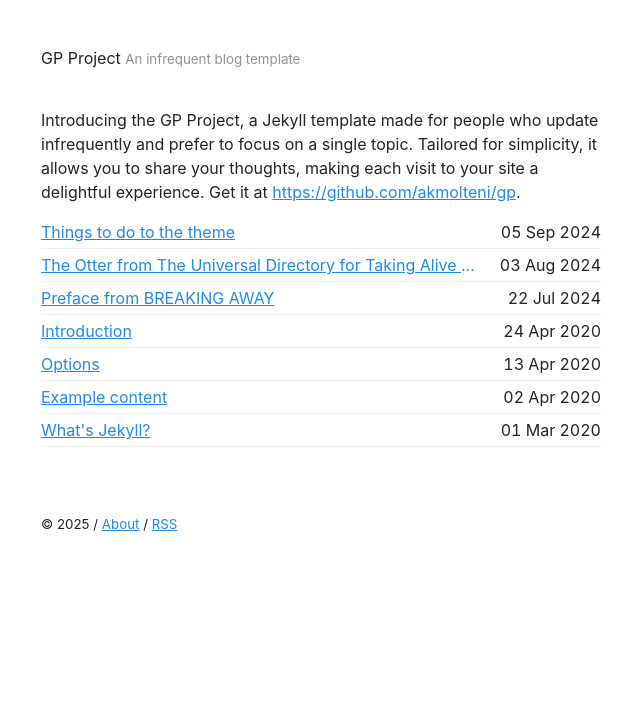
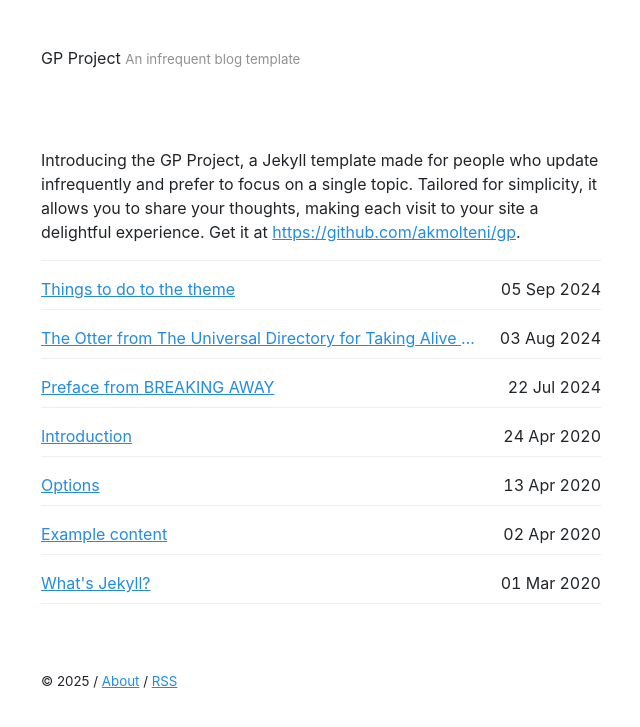
Before and after one commit to akmolteni/gp, a Jekyll site: the page built from index.html, in a window 1280 px wide. Shown: the top 727 px of the page, without its empty margins (319-959 px from the left). Built offline with Jekyll 4.4.1, drawn with Linux system fonts in a browser that asks for light colours; the list of posts is cut into pages by our own code.

Commit message:
Update _toc.scss

```diff
--- a/_sass/_toc.scss
+++ b/_sass/_toc.scss
@@ -19,7 +19,7 @@
 // Table of Contents Page
 
 .toc {
-margin-bottom: 4em;
+margin: 4em 0;
 
   li + li {
     margin-top: .25rem;
@@ -29,14 +29,15 @@ margin-bottom: 4em;
 .toc ul {
 	list-style:none;
 	padding-left:0;
+	border-top:1px solid #eee;
 }
 
 .toc li {
 	align-items:center;
 	display:flex;
 	justify-content:start;
-	margin-bottom: .25rem;
-	padding-bottom: .25rem;
+	margin: .5rem 0;
+	padding: .5rem 0;
 	border-bottom: 1px solid #eee;
 }
 
```
